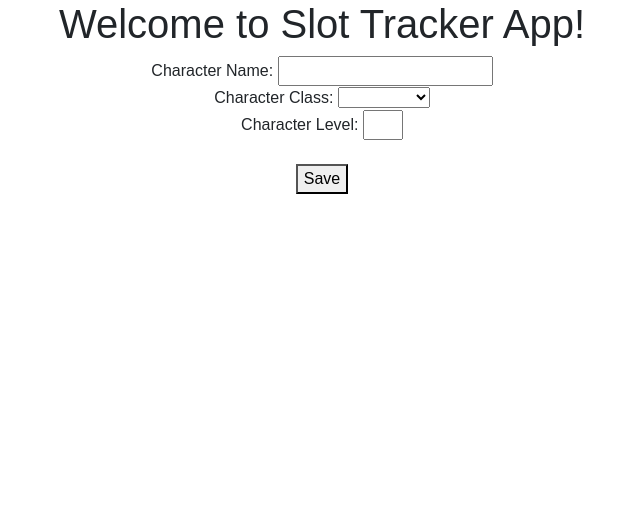
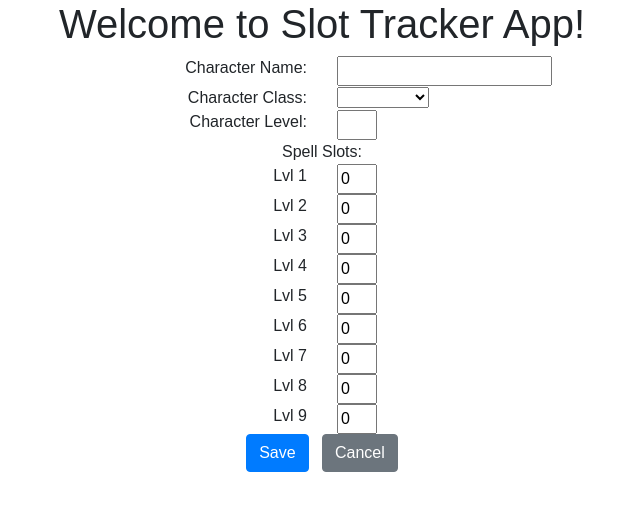
Before and after one commit to armartin0812/SpellSlotTracker, an Angular app: page / in a window 1280 px wide. Both pictures are taken after a click on the button "Add New". Shown: the top 510 px of the page, without its empty margins (318-958 px from the left). Built offline with nearby package versions, Linux system fonts and the light colour scheme.

Commit message:
Fully integrating Bootstrap. Adjusting styling on Slot Tracker objects

```diff
--- a/src/app/app.component.html
+++ b/src/app/app.component.html
@@ -4,6 +4,13 @@
     Welcome to {{ title }}!
   </h1>
 </div>
+<ng-template #context_menu>
+  <div class="example-menu" cdkMenu>
+    <button class="example-menu-item" cdkMenuItem (click)="clearLocalStorage()">
+      Clear Stored Characters
+    </button>
+  </div>
+</ng-template>
 <div class="row" *ngIf="!editCharacterObj">
   <div class="col">
     Character:
@@ -14,11 +21,14 @@
         </option>
       </ng-container>
     </select>
-    &nbsp;
+  </div>
+  <div class="col">
     <button
       type="button"
+      class="btn btn-primary"
       title="Click to create a brand new Character"
       (click)="createNewCharacter()"
+      [cdkContextMenuTriggerFor]="context_menu"
     >
       Add New
     </button>
@@ -28,10 +38,20 @@
   <div class="col">
     <button
       type="button"
+      class="btn btn-primary"
       title="Click to edit the details for this Character"
       (click)="editCharacter(selectedCharacter)"
     >
-      Edit
+      Edit {{ selectedCharacter.characterName }}
+    </button>
+    &nbsp;
+    <button
+      type="button"
+      class="btn btn-danger"
+      title="Click to delete this Character"
+      (click)="deleteCharacter(selectedCharacter)"
+    >
+      Delete {{ selectedCharacter.characterName }}
     </button>
     <br />
     <character-sheet [character]="selectedCharacter"></character-sheet>
--- a/src/app/app.component.ts
+++ b/src/app/app.component.ts
@@ -1,5 +1,6 @@
 import { Component, OnInit } from "@angular/core";
 import { filter } from "rxjs";
+import { initializeSpellSlots } from "src/assets/functions";
 import { Character } from "../assets/models";
 
 @Component({
@@ -32,8 +33,8 @@ export class AppComponent implements OnInit {
   createNewCharacter() {
     var newChar = new Character();
     newChar.characterID = Date.now().toString(36);
-    this.characters.push(Object.assign(Object.assign(newChar)));
-    this.editCharacter(this.characters[this.characters.length - 1]);
+    initializeSpellSlots(newChar);
+    this.editCharacter(Object.assign(newChar));
   }
 
   editCharacter(c: Character) {
@@ -41,15 +42,23 @@ export class AppComponent implements OnInit {
   }
 
   saveCharacter(c: Character) {
-    this.updateLocalStorage();
+    if (c) {
+      this.characters.push(Object.assign(c));
+      this.updateLocalStorage();
+    }
     this.editCharacterObj = undefined;
   }
 
   deleteCharacter(c: Character) {
-    var i = this.characters.indexOf(c);
-    this.characters.splice(i, 1);
-    this.editCharacterObj = undefined;
-    this.updateLocalStorage();
+    if (
+      window.confirm("Are you sure you wish to delete " + c.characterName + "?")
+    ) {
+      var i = this.characters.indexOf(c);
+      this.characters.splice(i, 1);
+      this.editCharacterObj = undefined;
+      this.selectedCharacter = undefined;
+      this.updateLocalStorage();
+    }
   }
 
   chooseCharacter() {
@@ -74,4 +83,12 @@ export class AppComponent implements OnInit {
       console.log("Local Storage save operation failed: " + e.message);
     }
   }
+
+  clearLocalStorage() {
+    try {
+      localStorage.clear();
+    } catch (e) {
+      console.log("Local Storage clear operation failed");
+    }
+  }
 }
--- a/src/app/character-editor/character-editor.component.html
+++ b/src/app/character-editor/character-editor.component.html
@@ -1,8 +1,18 @@
 <div class="row">
   <div class="col">
-    Character Name: <input type="text" [(ngModel)]="character.characterName" />
-    <br />
+    <div class="row">
+      <div class="col align-right">
+        Character Name:
+      </div>
+      <div class="col align-left">
+        <input type="text" [(ngModel)]="character.characterName" />
+      </div>
+    </div>
+    <div class="row">
+      <div class="col align-right">
         Character Class:
+      </div>
+      <div class="col align-left">
         <select [(ngModel)]="character.characterClass">
           <option [value]="1">Barbarian</option>
           <option [value]="2">Bard</option>
@@ -17,31 +27,60 @@
           <option [value]="11">Warlock</option>
           <option [value]="12">Wizard</option>
         </select>
-    <br />
+      </div>
+    </div>
+    <div class="row">
+      <div class="col align-right">
         Character Level:
+      </div>
+      <div class="col align-left">
         <input
           type="number"
           style="width: 40px;"
           [(ngModel)]="character.characterLevel"
-    /><br />
-    <br />
+          min="0"
+          max="20"
+        />
+      </div>
+    </div>
+    <div class="row">
+      <div class="col">
+        Spell Slots:
+      </div>
+    </div>
     <div class="row" *ngFor="let s of character.spells">
-      <div class="col">
+      <div class="col align-right">
         {{s.lvlName}}
       </div>
-      <div class="col">
-        <input type="number" style="width: 40px;" [(ngModel)]="s.maxSlots" />
+      <div class="col align-left">
+        <input
+          type="number"
+          style="width: 40px;"
+          [(ngModel)]="s.maxSlots"
+          min="0"
+          max="20"
+        />
       </div>
     </div>
     <div class="row">
       <div class="col">
         <button
           type="button"
+          class="btn btn-primary"
           title="Click to save this character and return to the Character Screen"
           (click)="save()"
         >
           Save
         </button>
+        &nbsp;
+        <button
+          type="button"
+          class="btn btn-secondary"
+          title="Click to cancel creating this character"
+          (click)="cancel()"
+        >
+          Cancel
+        </button>
       </div>
     </div>
   </div>
--- a/src/app/character-editor/character-editor.component.ts
+++ b/src/app/character-editor/character-editor.component.ts
@@ -13,4 +13,8 @@ export class CharacterEditorComponent {
   save() {
     this.onSave.emit(this.character);
   }
+
+  cancel() {
+    this.onSave.emit(undefined);
+  }
 }
--- a/src/app/character-sheet/character-sheet.component.css
+++ b/src/app/character-sheet/character-sheet.component.css
@@ -1,5 +1,4 @@
 .slotRow {
-  display: grid;
-  grid-template-columns: auto auto auto auto;
+  display: inline-block;
   width: 100%;
 }
--- a/src/app/character-sheet/character-sheet.component.html
+++ b/src/app/character-sheet/character-sheet.component.html
@@ -1,20 +1,45 @@
 <div class="row">
   <div class="col">
-    Character Name: {{ character.characterName }} <br />
-    Character Class: {{ character.characterClass }} <br />
-    Character Level: {{ character.characterLevel }} <br />
+    <div class="row">
+      <div class="col align-right">
+        Character Name:
+      </div>
+      <div class="col align-left">
+        {{ character.characterName }}
+      </div>
+    </div>
+    <div class="row">
+      <div class="col align-right">
+        Character Class:
+      </div>
+      <div class="col align-left">
+        {{ character.characterClass }}
+      </div>
+    </div>
+    <div class="row">
+      <div class="col align-right">
+        Character Level:
+      </div>
+      <div class="col align-left">
+        {{ character.characterLevel }}
+      </div>
+    </div>
+    <div class="row">
+      <div class="col">
         <button
           type="button"
           title="Click to reset all of you Spell Slots for the day"
-      (click)="longRest(true)"
+          (click)="longRest()"
         >
           Long Rest
         </button>
       </div>
+    </div>
+  </div>
   <div class="col">
-    Slots
+    <h3>Slots</h3>
     <div class="row" *ngFor="let s of character.spells">
-      <div class="slotRow">
+      <div class="slotRow align-left">
         <ng-container *ngFor="let l of s.slots">
           <slot-tracker [slot]="l"></slot-tracker>
         </ng-container>
--- a/src/app/character-sheet/character-sheet.component.ts
+++ b/src/app/character-sheet/character-sheet.component.ts
@@ -25,9 +25,8 @@ export class CharacterSheetComponent implements OnChanges {
     }
   }
 
-  longRest(notify: boolean) {
+  longRest() {
     longRest(this.character);
     this._cdr.detectChanges();
-    if (notify) alert("long rest achieved!");
   }
 }
--- a/src/app/slot-tracker/slot-tracker.component.css
+++ b/src/app/slot-tracker/slot-tracker.component.css
@@ -7,46 +7,14 @@
   display: inline-block;
   color: gray;
   font-style: italic;
+  text-align: center;
 }
 .slot:hover {
   box-shadow: 0 8px 16px 0 rgba(0, 0, 0, 0.2);
 }
 
 .used {
-  background-color: gray;
+  background-color: gray !important;
   cursor: no-drop;
   color: black !important;
 }
-
-.example-menu {
-  display: inline-flex;
-  flex-direction: column;
-  min-width: 180px;
-  max-width: 280px;
-  background-color: rgb(255, 255, 255);
-  padding: 6px 0;
-}
-
-.example-menu-item {
-  background-color: transparent;
-  cursor: pointer;
-  border: none;
-
-  user-select: none;
-  min-width: 64px;
-  line-height: 36px;
-  padding: 0 16px;
-
-  display: flex;
-  align-items: center;
-  flex-direction: row;
-  flex: 1;
-}
-
-.example-menu-item:hover {
-  background-color: rgb(208, 208, 208);
-}
-
-.example-menu-item:active {
-  background-color: rgb(170, 170, 170);
-}
--- a/src/app/slot-tracker/slot-tracker.component.html
+++ b/src/app/slot-tracker/slot-tracker.component.html
@@ -2,10 +2,11 @@
   *ngIf="slot"
   class="slot"
   [ngClass]="{'used': slot.slotUsed}"
+  [ngStyle]="{'background-color' : getBackgroundGradiant(slot.spellLevel)}"
   (click)="expendSpell()"
   [cdkContextMenuTriggerFor]="context_menu"
 >
-  <p>{{slot.spellLevel}}</p>
+  <p style="margin-top: 15px;">{{slot.spellLevel}}</p>
 </div>
 
 <ng-template #context_menu>
--- a/src/app/slot-tracker/slot-tracker.component.ts
+++ b/src/app/slot-tracker/slot-tracker.component.ts
@@ -13,6 +13,12 @@ export class SlotTrackerComponent {
     this.slot.slotUsed = true;
   }
 
+  getBackgroundGradiant(spellLevel: number): string {
+    var n = 0.03;
+    var x = (spellLevel - 1) * n;
+    return "rgba(0, 0, 0, " + x.toString() + ")";
+  }
+
   recover() {
     if (this.slot.slotUsed) this.slot.slotUsed = false;
   }
--- a/src/styles.css
+++ b/src/styles.css
@@ -5,15 +5,50 @@ body {
   font-family: sans-serif;
 }
 
-/* .row {
-  display: inline-grid;
-  grid-template-columns: auto auto auto;
-  width: 100%;
+/* -------------------------------------------
+Right Click Menu
+*/
+.example-menu {
+  display: inline-flex;
+  flex-direction: column;
+  min-width: 180px;
+  max-width: 280px;
+  background-color: rgb(255, 255, 255);
+  padding: 6px 0;
 }
 
-.col {
-  margin: 1px;
-} */
+.example-menu-item {
+  background-color: transparent;
+  cursor: pointer;
+  border: none;
+
+  user-select: none;
+  min-width: 64px;
+  line-height: 36px;
+  padding: 0 16px;
+
+  display: flex;
+  align-items: center;
+  flex-direction: row;
+  flex: 1;
+}
+
+.example-menu-item:hover {
+  background-color: rgb(208, 208, 208);
+}
+
+.example-menu-item:active {
+  background-color: rgb(170, 170, 170);
+}
+/*--------------------------------------------*/
+
+.align-left {
+  text-align: left;
+}
+
+.align-right {
+  text-align: right;
+}
 
 .cdk-overlay-container {
   position: fixed;
```
Lines whose indentation alone changed are shown as unchanged.
